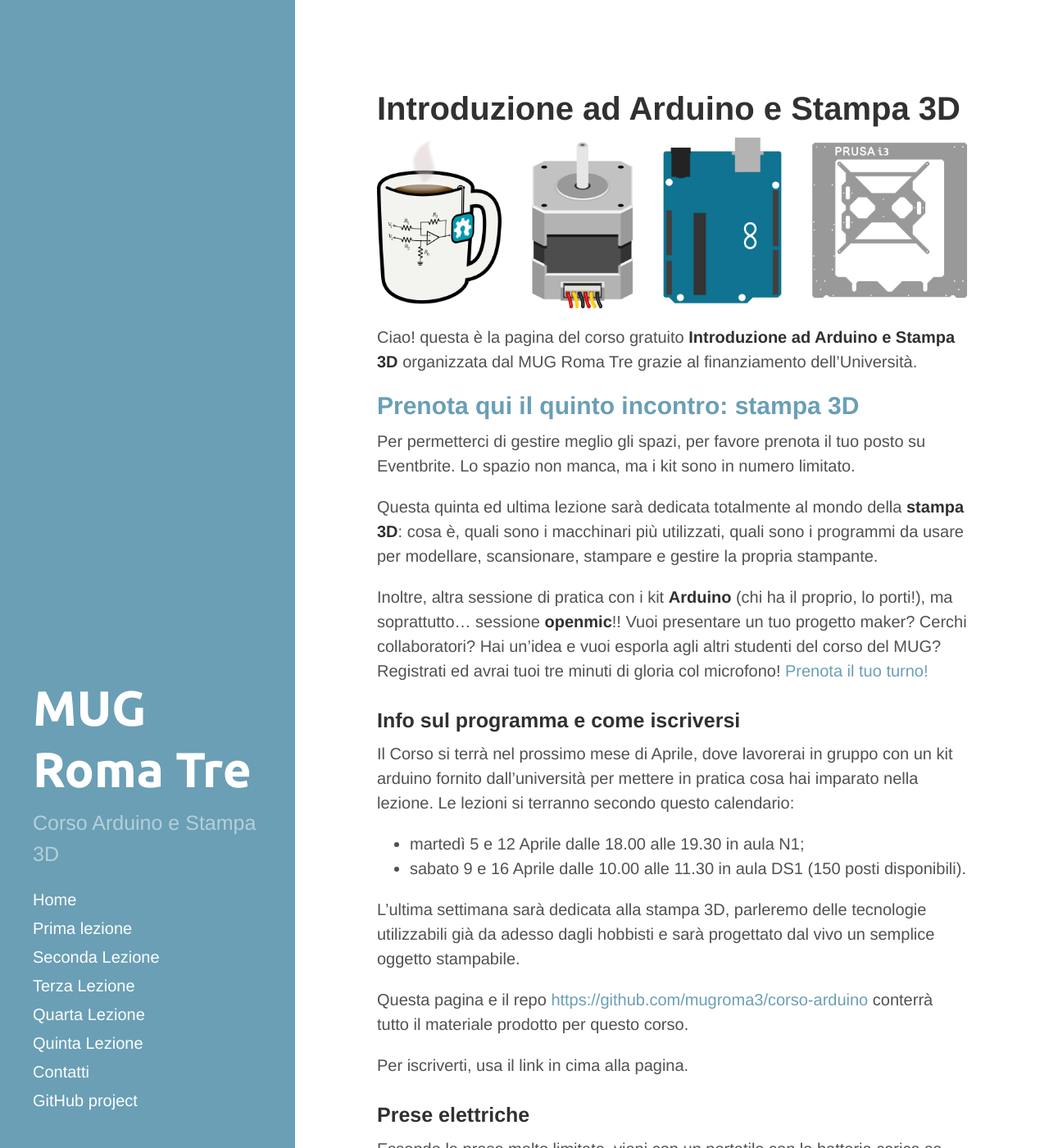
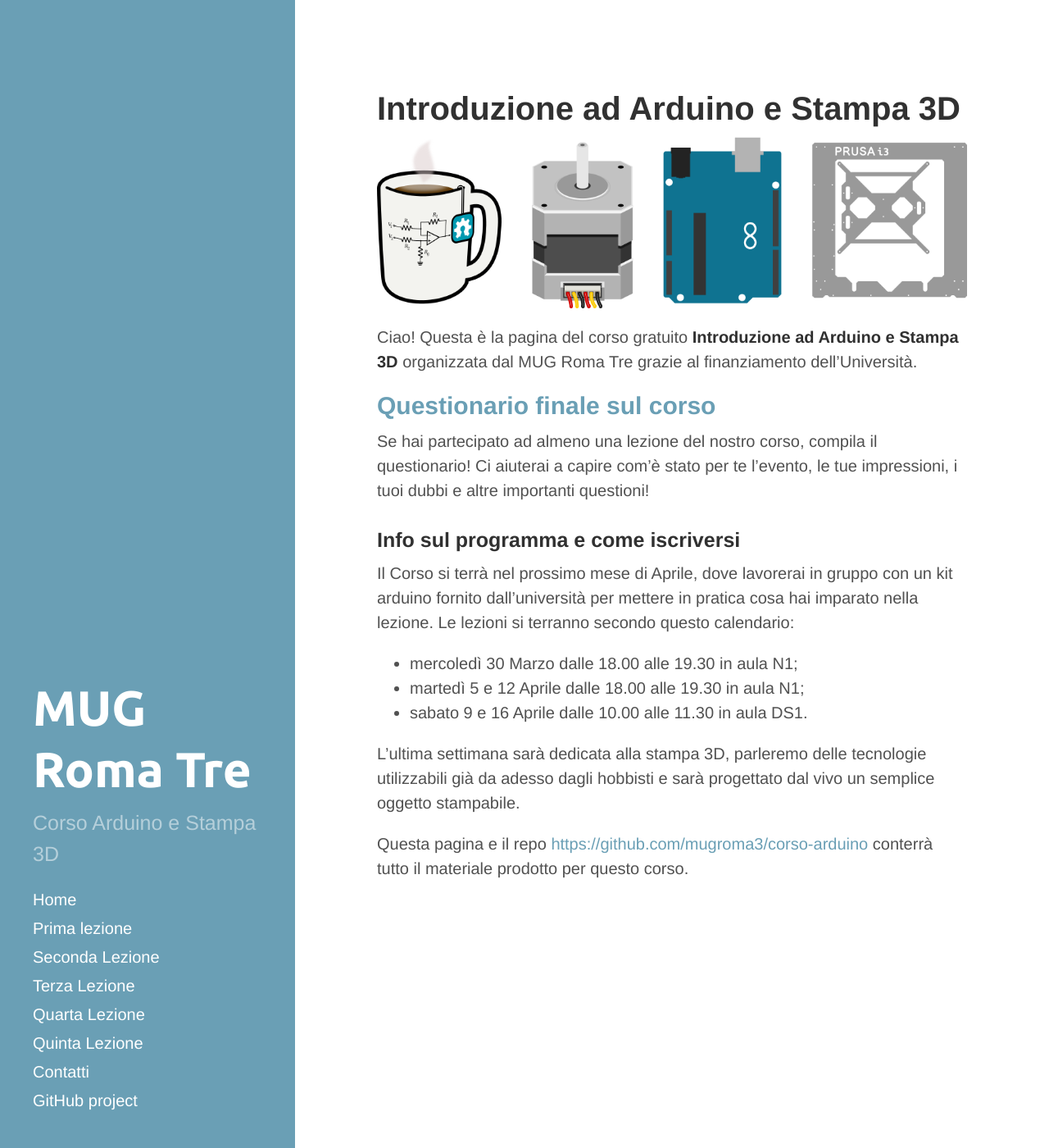
Before and after one commit to mugroma3/corso-arduino, a Jekyll site: the page built from index.md, in a window 1280 px wide and 1400 px high. Shown: the whole window at 82% size. Built offline with Jekyll 4.4.1, drawn with Linux system fonts in a browser that asks for light colours; some of the changed text lies outside the part shown.

Commit message:
Updated index.md

```diff
--- a/index.md
+++ b/index.md
@@ -13,16 +13,11 @@
 # Introduzione ad Arduino e Stampa 3D
 ![mug_arduino_stampa3d](images/header_introduzione.png "Mug StepperMotor Arduino Stampa3D")
 
-Ciao! questa è la pagina del corso gratuito **Introduzione ad Arduino e Stampa 3D** organizzata dal MUG Roma Tre grazie al finanziamento dell'Università.
+Ciao! Questa è la pagina del corso gratuito **Introduzione ad Arduino e Stampa 3D** organizzata dal MUG Roma Tre grazie al finanziamento dell'Università.
 
-## [Prenota qui il quinto incontro: stampa 3D](https://www.eventbrite.it/e/biglietti-introduzione-ad-arduino-e-alla-stampa-3d-quinta-lezione-24605926990)
+## [Questionario finale sul corso](http://goo.gl/forms/6Jc4QWGv5N)
 
-Per permetterci di gestire meglio gli spazi, per favore prenota il tuo posto su Eventbrite. Lo spazio non manca, ma i kit sono in numero limitato.
-
-Questa quinta ed ultima lezione sarà dedicata totalmente al mondo della **stampa 3D**: cosa è, quali sono i macchinari più utilizzati, quali sono i programmi da usare per modellare, scansionare, stampare e gestire la propria stampante.
-
-Inoltre, altra sessione di pratica con i kit **Arduino** (chi ha il proprio, lo porti!), ma soprattutto... sessione **openmic**!! Vuoi presentare un tuo progetto maker? Cerchi collaboratori? Hai un'idea e vuoi esporla agli altri studenti del corso del MUG? Registrati ed avrai tuoi tre minuti di gloria col microfono! [Prenota il tuo turno!](http://goo.gl/forms/uW2TdJgfv1)
-
+Se hai partecipato ad almeno una lezione del nostro corso, compila il questionario! Ci aiuterai a capire com'è stato per te l'evento, le tue impressioni, i tuoi dubbi e altre importanti questioni!
 
 
 ### Info sul programma e come iscriversi
@@ -30,16 +25,11 @@
 Il Corso si terrà nel prossimo mese di Aprile, dove lavorerai in gruppo con un kit arduino fornito dall'università per mettere in pratica cosa hai imparato nella lezione.
 Le lezioni si terranno secondo questo calendario:
 
+* mercoledì 30 Marzo dalle 18.00 alle 19.30 in aula N1;
 * martedì 5 e 12 Aprile dalle 18.00 alle 19.30 in aula N1;
-* sabato 9 e 16 Aprile dalle 10.00 alle 11.30 in aula DS1 (150 posti disponibili).
+* sabato 9 e 16 Aprile dalle 10.00 alle 11.30 in aula DS1.
 
 L'ultima settimana sarà dedicata alla stampa 3D, parleremo delle tecnologie utilizzabili già da adesso dagli hobbisti e sarà progettato dal vivo un semplice oggetto stampabile.
 
 
 Questa pagina e il repo [https://github.com/mugroma3/corso-arduino](https://github.com/mugroma3/corso-arduino) conterrà tutto il materiale prodotto per questo corso.
-
-Per iscriverti, usa il link in cima alla pagina.
-
-### Prese elettriche
-
-Essendo le prese molto limitate, vieni con un portatile con la batteria carica se vuoi partecipare attivamente alla parte pratica della lezione, grazie.
```
